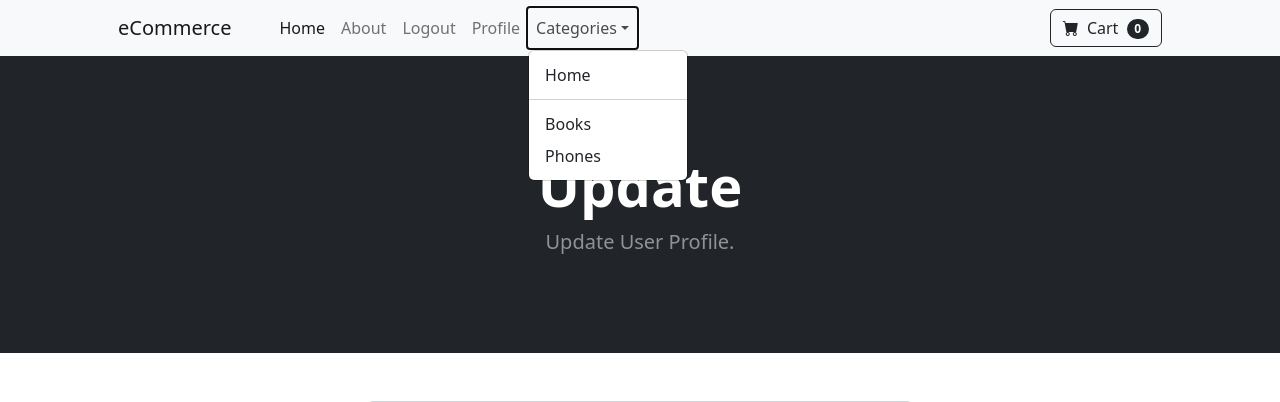
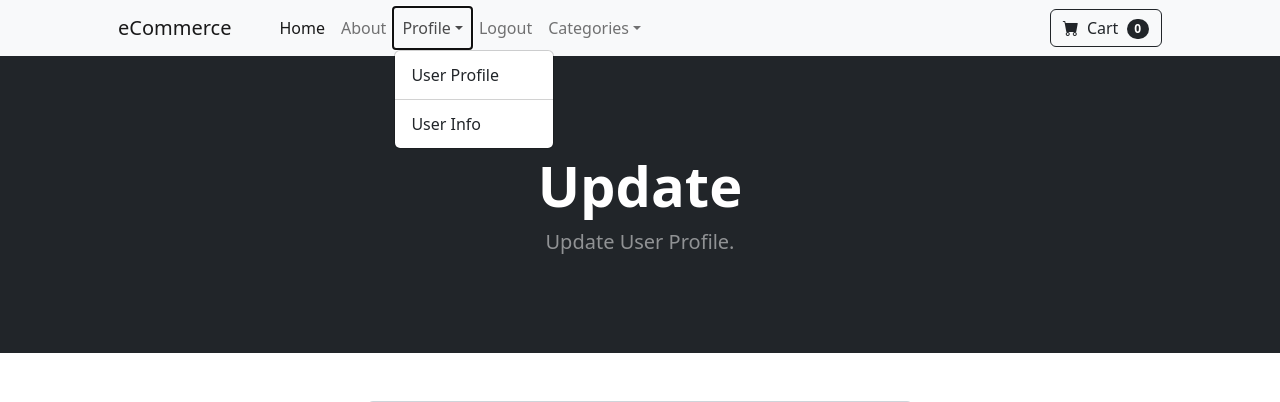
Before and after one commit to DebbieCoates/ecom, a Django app: page /update_user/ in a window 1280 px wide, after a click on "Profile". Shown: the top 402 px of the page. Run offline with Django 5.2, Linux system fonts and the light colour scheme; the visitor is signed in with stand-in values (Sample User, id 1); data comes from the database, SQL or seed files in the repository; some libraries are stand-ins or nearby versions.

Commit message:
User Profile Page (25)

```diff
--- a/store/forms.py
+++ b/store/forms.py
@@ -1,6 +1,21 @@
 from django.contrib.auth.models import User
 from django.contrib.auth.forms import UserCreationForm , UserChangeForm, SetPasswordForm
 from django import forms
+from .models import Profile
+
+
+class UserInfoForm(forms.ModelForm):
+	phone = forms.CharField(label="", widget=forms.TextInput(attrs={'class':'form-control', 'placeholder':'Phone'}), required=False)
+	address1 = forms.CharField(label="", widget=forms.TextInput(attrs={'class':'form-control', 'placeholder':'Address 1'}), required=False)
+	address2 = forms.CharField(label="", widget=forms.TextInput(attrs={'class':'form-control', 'placeholder':'Address 2'}), required=False)
+	city = forms.CharField(label="", widget=forms.TextInput(attrs={'class':'form-control', 'placeholder':'City'}), required=False)
+	county = forms.CharField(label="", widget=forms.TextInput(attrs={'class':'form-control', 'placeholder':'County'}), required=False)
+	postcode = forms.CharField(label="", widget=forms.TextInput(attrs={'class':'form-control', 'placeholder':'Postcode'}), required=False)
+	country = forms.CharField(label="", widget=forms.TextInput(attrs={'class':'form-control', 'placeholder':'Country'}), required=False)
+
+	class Meta:
+		model = Profile
+		fields = ('phone', 'address1', 'address2', 'city', 'county', 'postcode', 'country', )
 
 
 class ChangePasswordForm(SetPasswordForm):
--- a/store/templates/navbar.html
+++ b/store/templates/navbar.html
@@ -10,8 +10,19 @@
                         <li class="nav-item"><a class="nav-link" href="{% url 'about' %}">About</a></li>
 
                         {% if user.is_authenticated %}
+
+                            <li class="nav-item dropdown">
+                                <a class="nav-link dropdown-toggle" id="navbarDropdown" href="#" role="button" data-bs-toggle="dropdown" aria-expanded="false">Profile</a>
+                                <ul class="dropdown-menu" aria-labelledby="navbarDropdown">
+                                    <li><a class="dropdown-item" href="{% url 'update_user' %}">User Profile</a></li>
+                                    <li><hr class="dropdown-divider" /></li>
+                                    <li><a class="dropdown-item" href="{% url 'update_info'  %}">User Info</a></li>
+                                </ul>
+                            </li>
+
                             <li class="nav-item"><a class="nav-link" href="{% url 'logout' %}">Logout</a></li>
-                            <li class="nav-item"><a class="nav-link" href="{% url 'update_user' %}">Profile</a></li>
+
+
                         {% else %}
                             <li class="nav-item"><a class="nav-link" href="{% url 'login' %}">Login</a></li>
                             <li class="nav-item"><a class="nav-link" href="{% url 'register' %}">Register</a></li>
--- a/store/urls.py
+++ b/store/urls.py
@@ -10,6 +10,7 @@
     path('register/', views.register_user, name='register'),
     path('update_password/', views.update_password, name='update_password'),
     path('update_user/', views.update_user, name='update_user'),
+    path('update_info/', views.update_info, name='update_info'),
     path('product/<int:pk>/', views.product, name='product'),
     path('category/<str:foo>/', views.category, name='category'),
     path('category_summary/', views.category_summary, name='category_summary'),
--- a/store/views.py
+++ b/store/views.py
@@ -1,13 +1,26 @@
 from urllib import request
 from django.shortcuts import render, redirect
-from .models import Category, Product, Order, Customer
+from .models import Category, Product, Order, Customer, Profile
 from django.contrib.auth import authenticate, login, logout
 from django.contrib import messages
 from django.contrib.auth.models import User
 from django.contrib.auth.forms import UserCreationForm
 from django import forms
-from .forms import SignUpForm, UpdateUsrForm, ChangePasswordForm
+from .forms import SignUpForm, UpdateUsrForm, ChangePasswordForm, UserInfoForm
 
+
+def update_info(request):
+    if request.user.is_authenticated:
+        current_user = Profile.objects.get(user__id=request.user.id)
+        form = UserInfoForm(request.POST or None, instance=current_user)
+        if form.is_valid():
+            form.save()
+            messages.success(request, "Your information has been updated successfully!")
+            return redirect('home')
+        return render(request, 'update_info.html', {'form': form})
+    else:
+        messages.success(request, "You must be logged in to access that page!")
+        return redirect('home')
 
 def update_password(request):
     if request.user.is_authenticated:
@@ -110,8 +123,8 @@
             # login user
             user = authenticate(username=username, password=password)
             login(request, user)
-            messages.success(request, "You have registered successfully!")
-            return redirect('home')
+            messages.success(request, "Username created, please fill out your user info Below!")
+            return redirect('update_info')
         else:
             messages.error(request, "There was an error, Please try again.")
             return redirect('register')
```
Also changed, not shown: store/templates/update_info.html (added, +40 -0 lines).
